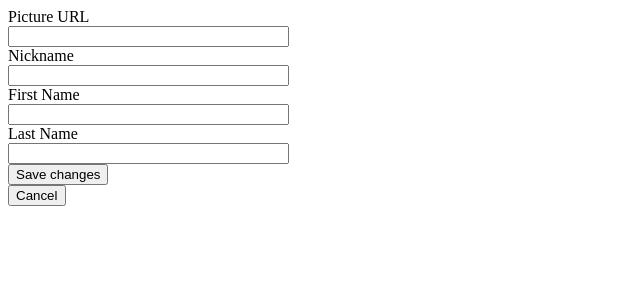
After one commit to eeshugerman/invite0, a Flask app: template invite0/templates/my-account-edit.html in a window 1280 px wide. The commit adds this page. Shown: the top 300 px of the page, without its empty margins (0-640 px from the left). Run offline with Flask 2, Linux system fonts and the light colour scheme; the template is opened without the code that fills it: values that come from a table or form of the project are taken from there, others are empty; parts of the project's set-up code (start-up, migrations or seed data) failed here and were passed over.

Commit message:
/my-account/edit

```diff
--- a/invite0/auth0/_client.py
+++ b/invite0/auth0/_client.py
@@ -54,3 +54,6 @@ class Auth0ManagementAPIClient:
 
     def post(self, endpoint, **kwargs):
         return self._request('POST', endpoint, **kwargs)
+
+    def patch(self, endpoint, **kwargs):
+        return self._request('PATCH', endpoint, **kwargs)
--- a/invite0/forms.py
+++ b/invite0/forms.py
@@ -1,6 +1,6 @@
 from flask_wtf import FlaskForm
 from wtforms import StringField, PasswordField, SubmitField
-from wtforms.validators import Email, DataRequired, EqualTo
+from wtforms.validators import Email, DataRequired, EqualTo, URL
 
 
 class SignUpForm(FlaskForm):
@@ -15,3 +15,11 @@ class SignUpForm(FlaskForm):
 class InviteForm(FlaskForm):
     email = StringField('Email', validators=[Email(), DataRequired()])
     submit = SubmitField('Send invititation')
+
+
+class ProfileForm(FlaskForm):
+    picture = StringField('Picture URL', validators=[URL()])
+    nickname = StringField('Nickname')
+    given_name = StringField('First Name')
+    family_name = StringField('Last Name')
+    submit = SubmitField('Save changes')
--- /dev/null
+++ b/invite0/templates/my-account-edit.html
@@ -0,0 +1,44 @@
+{% extends "base.html" %}
+
+{% block content %}
+<form method="post">
+    {{ form.hidden_tag() }}
+    <div>
+        {{ form.picture.label }}<br>
+        {{ form.picture(size=32) }}<br>
+        {% for error in form.picture.errors %}
+        <span style="color: red;">[{{ error }}]</span>
+        {% endfor %}
+    </div>
+    <div>
+        {{ form.nickname.label }}<br>
+        {{ form.nickname(size=32) }}<br>
+        {% for error in form.nickname.errors %}
+        <span style="color: red;">[{{ error }}]</span>
+        {% endfor %}
+    </div>
+    <div>
+        {{ form.given_name.label }}<br>
+        {{ form.given_name(size=32) }}<br>
+        {% for error in form.given_name.errors %}
+        <span style="color: red;">[{{ error }}]</span>
+        {% endfor %}
+    </div>
+    <div>
+        {{ form.family_name.label }}<br>
+        {{ form.family_name(size=32) }}<br>
+        {% for error in form.family_name.errors %}
+        <span style="color: red;">[{{ error }}]</span>
+        {% endfor %}
+    </div>
+    <div>
+    {{ form.submit() }}
+    </div>
+    <div>
+    <form action="{{ url_for('my_account') }}">
+        <button>Cancel</button>
+    </form>
+    </div>
+
+</form>
+{% endblock %}
```
Also changed, not shown: invite0/auth0/session.py (+9 -6 lines), invite0/templates/my-account.html (+10 -3 lines), invite0/views.py (+19 -1 lines), README.md.
